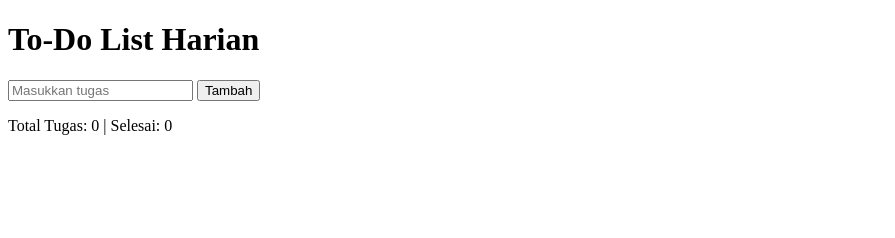
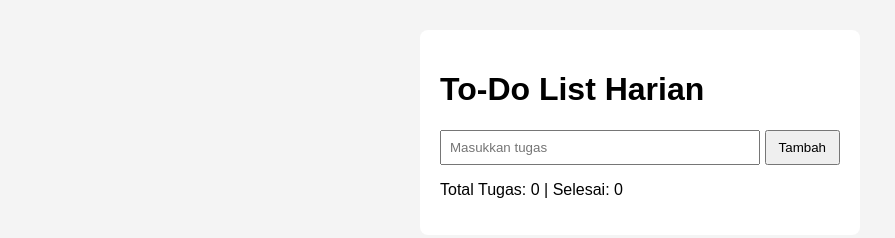
Before and after one commit to Mohammad-Haiqal-Fikrullah/UAS-TO_DO_LIST-Mohammad_Haiqal_F, a plain HTML site: page index.html in a window 1280 px wide. Shown: the whole page, without its empty margins (0-895 px from the left). Drawn offline with Linux system fonts and the light colour scheme; some packages are replaced by stand-ins of ours; a script that the page names is missing.

Commit message:
Update index.html

```diff
--- a/index.html
+++ b/index.html
@@ -7,7 +7,7 @@
 
     <link href="https://cdn.jsdelivr.net/npm/sweetalert2@11.26.10/dist/sweetalert2.min.css" rel="stylesheet">
 
-    <link rel="stylesheet" href="qaal.css">
+    <link rel="stylesheet" href="style.css">
 </head>
 <body>
 
```
